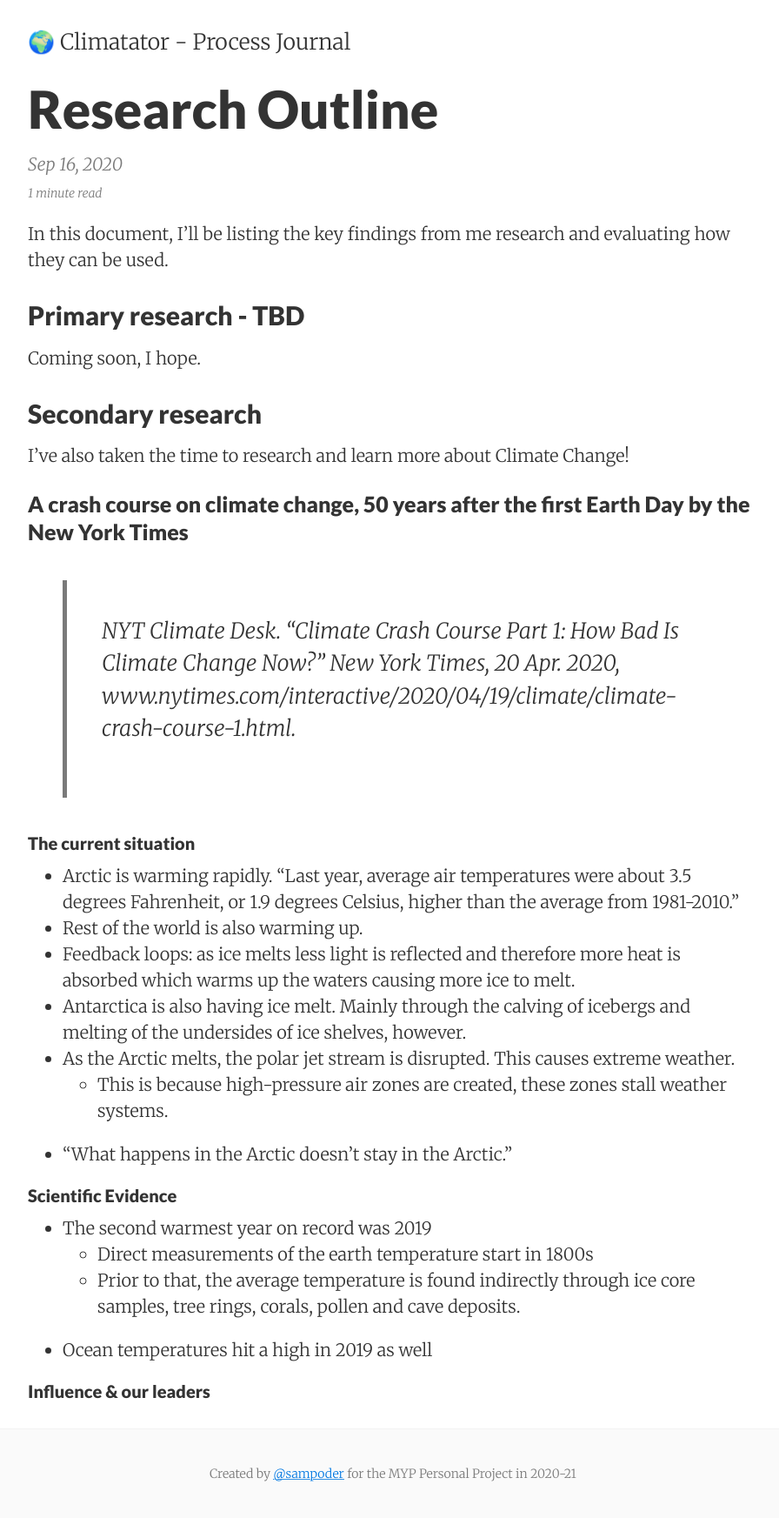
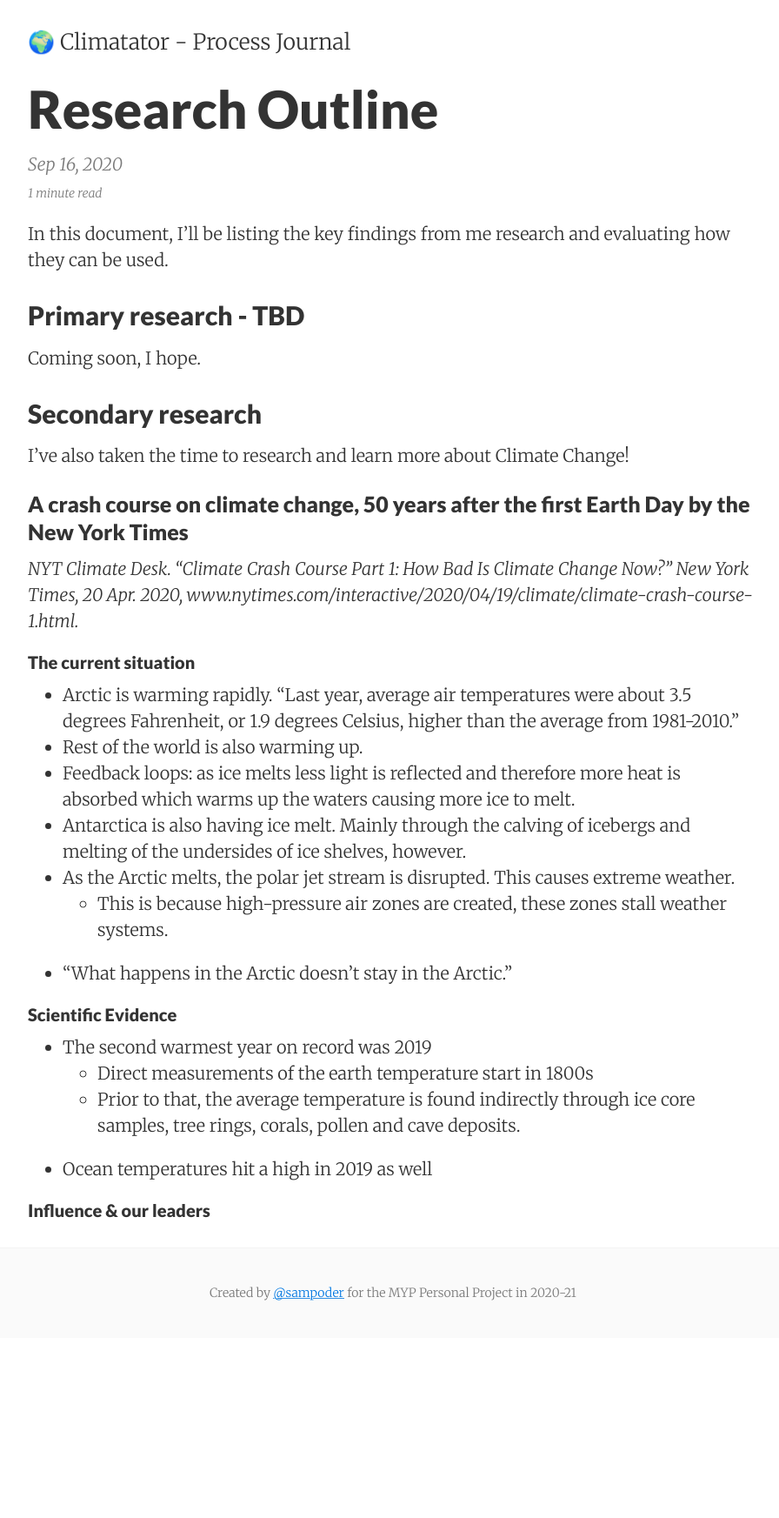
Before and after one commit to sampoder/climatator, a Jekyll site: the page built from journal/_posts/2020-09-16-research.md, in a window 1280 px wide. Shown: the whole page at 87% size, without its empty margins (188-1084 px from the left). Built offline with Jekyll 4.4.1, drawn with Linux system fonts in a browser that asks for light colours; after the commit the page ends 1538 px from its top, so only the background shows below that.

```diff
--- a/journal/_posts/2020-09-16-research.md
+++ b/journal/_posts/2020-09-16-research.md
@@ -17,7 +17,7 @@ I've also taken the time to research and learn more about Climate Change!
 
 ### A crash course on climate change, 50 years after the first Earth Day by the New York Times
 
-> _NYT Climate Desk. “Climate Crash Course Part 1: How Bad Is Climate Change Now?” New York Times, 20 Apr. 2020, www.nytimes.com/interactive/2020/04/19/climate/climate-crash-course-1.html._
+_NYT Climate Desk. “Climate Crash Course Part 1: How Bad Is Climate Change Now?” New York Times, 20 Apr. 2020, www.nytimes.com/interactive/2020/04/19/climate/climate-crash-course-1.html._
 
 #### The current situation
 
```
